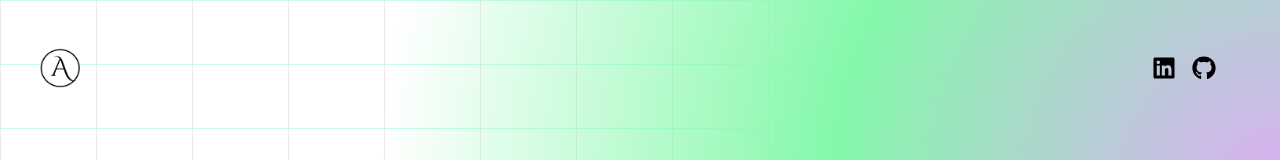
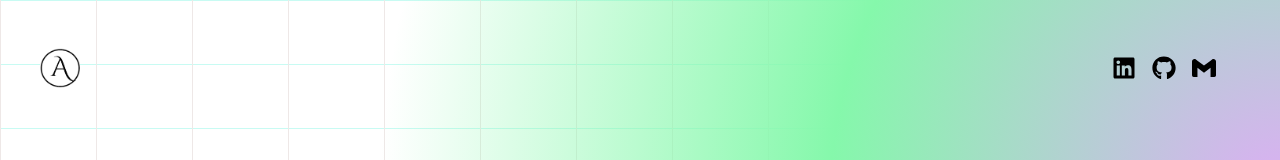
Before and after one commit to Ayesha19297/Portfolio, a React (Vite) app in the folder my-portfolio/: page / in a window 1280 px wide. Shown: the top 160 px of the page. Built offline with nearby package versions, Linux system fonts and the light colour scheme; a web font is replaced by a local one.

Commit message:
update animation

```diff
--- a/my-portfolio/src/Components/Navbar.jsx
+++ b/my-portfolio/src/Components/Navbar.jsx
@@ -1,20 +1,18 @@
 import logo from "../assets/A-logo.png";
 import { FaLinkedin } from "react-icons/fa";
 import { FaGithub } from "react-icons/fa";
+import { SiGmail } from "react-icons/si";
 
 const Navbar = () => {
   return (
     <nav className="mb-4 flex items-center justify-between py-6">
       <div className="flex flex-shrink-0 items-center">
-        <img
-          className="mx-2 w-10"
-          src={logo}
-          alt="logo"
-        ></img>
+        <img className="mx-2 w-10" src={logo} alt="logo"></img>
       </div>
       <div className="m-8 flex items-center justify-center gap-4 text-2xl">
         <FaLinkedin />
         <FaGithub />
+        <SiGmail />
       </div>
     </nav>
   );
--- a/my-portfolio/src/Components/Projects.jsx
+++ b/my-portfolio/src/Components/Projects.jsx
@@ -31,7 +31,7 @@ const Projects = () => {
             </motion.div>
             <motion.div
               whileInView={{ opacity: 1, x: 0 }}
-              initial={{ opacity: 0, x: -100 }}
+              initial={{ opacity: 0, x: 100 }}
               transition={{ duration: 1 }}
               className="w-full max-w-xl lg:w-3/4 "
             >
```
